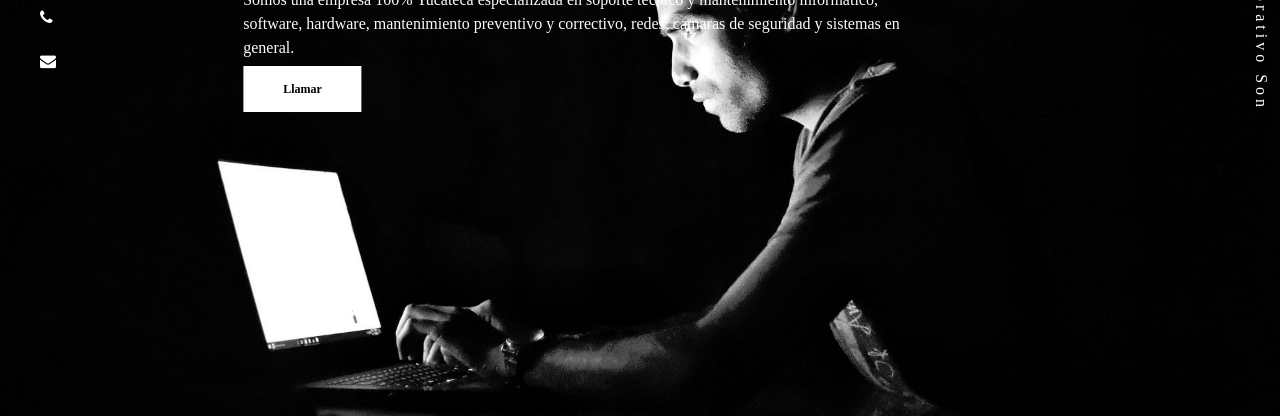
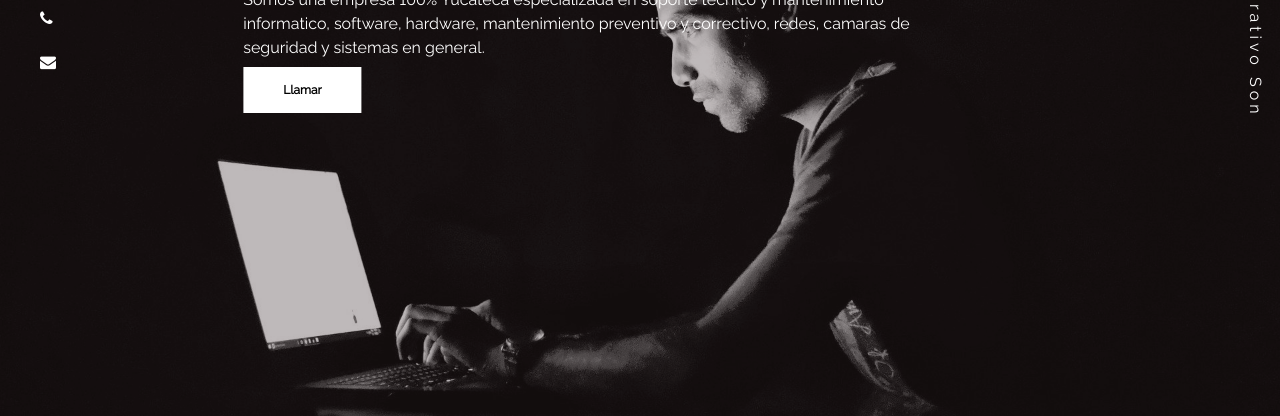
Before and after one commit to roberto24aceves/Son-Corporativo, a plain HTML site: page index.html in a window 1280 px wide. Shown: the part 384-800 px from the top of the page. Drawn offline with nearby package versions, Linux system fonts and the light colour scheme.

Commit message:
Version 1.0.1

```diff
--- a/index.html
+++ b/index.html
@@ -7,7 +7,7 @@
       <title>Son | Soporte Técnico</title>
       <link rel="shortcut icon" href="Favicon.svg" type="image/x-icon">
       <link href="https://fonts.googleapis.com/css2?family=Yellowtail&display=swap" rel="stylesheet">
-
+      <link href="https://fonts.googleapis.com/css2?family=Raleway&display=swap" rel="stylesheet">
       <!-- stylesheet -->
       <link rel="stylesheet" href="main.css">
 
@@ -65,7 +65,7 @@
 
       TweenMax.to(".overlay", 2, {
             delay: 1,
-            top: "-100%",
+            top: "-110%",
             ease: Expo.easeInOut
       })
 
--- a/main.css
+++ b/main.css
@@ -3,11 +3,10 @@ html, body {
       padding: 0;
       width: 100%;
       height: 100%;
-      font-family: Poppins !important;
 }
 
 body {
-      background: url(background.jpg) no-repeat 60% 60%;
+      background: url(background.png) no-repeat 60% 60%;
       background-size: cover;
 }
 
@@ -64,6 +63,7 @@ body {
 }
 
 .side-strip {
+      font-family: 'Raleway', sans-serif;
       position: absolute;
       top: 50%;
       transform: translateY(-50%);
@@ -89,6 +89,7 @@ body {
 .header p {
       color: #fff;
       font-weight: lighter;
+      font-family: 'Raleway', sans-serif;
 }
 
 .button {
@@ -97,6 +98,7 @@ body {
       padding: 16px 40px;
       background: #fff;
       color: #000;
+      font-family: 'Raleway', sans-serif;
 
       /*
       letter-spacing: 4px;
```
Also changed, not shown: background.png (added).
